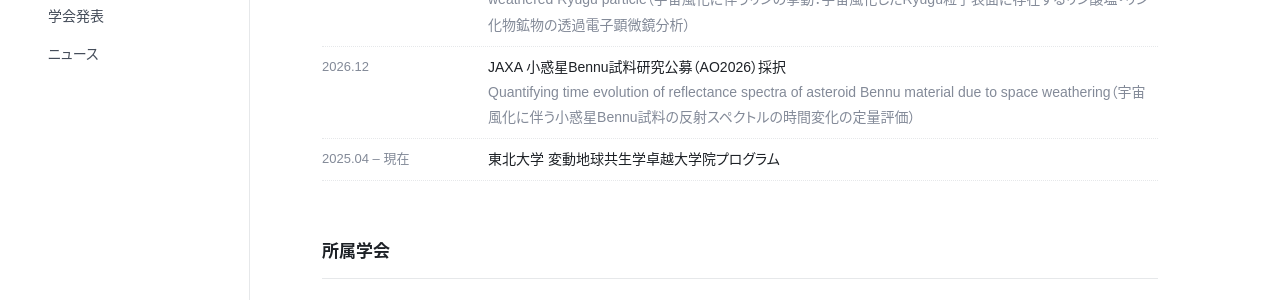
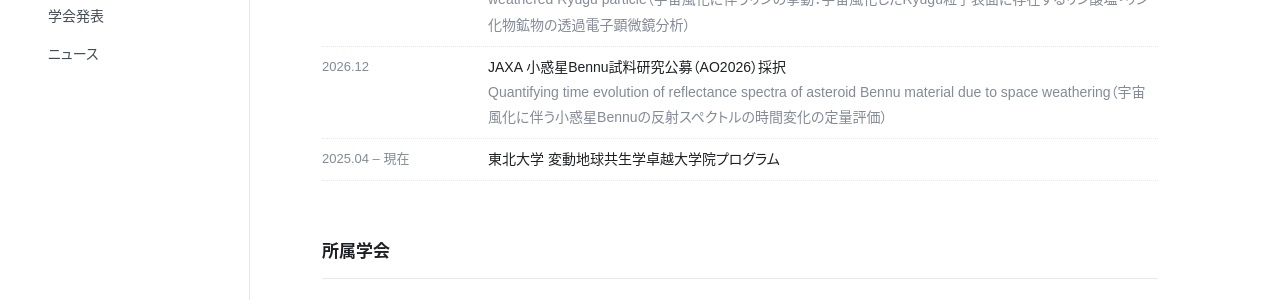
Before and after one commit to takasetaigat1/takasetaigat1.github.io, a Jekyll site: the page built from profile.html, in a window 1280 px wide and 900 px high, scrolled down 1004 px. Shown: the part 288-588 px from the top of the window. Built offline with Jekyll 4.4.1, drawn with Linux system fonts in a browser that asks for light colours; some web fonts are replaced.

Commit message:
JAXA AO JA title wording
Co-Authored-By: Claude Fable 5.1 <noreply@anthropic.com>
Claude-Session: https://claude.ai/code/session_01WJ69PvNMxXwpNZfvYmXkxj

```diff
--- a/_data/profile.yml
+++ b/_data/profile.yml
@@ -56,7 +56,7 @@ grants:
   - period: 2026.12
     text: JAXA 小惑星Bennu試料研究公募（AO2026）採択
     text_en: JAXA Announcement of Opportunity for Bennu samples (AO2026)
-    sub: "Quantifying time evolution of reflectance spectra of asteroid Bennu material due to space weathering（宇宙風化に伴う小惑星Bennu試料の反射スペクトルの時間変化の定量評価）"
+    sub: "Quantifying time evolution of reflectance spectra of asteroid Bennu material due to space weathering（宇宙風化に伴う小惑星Bennuの反射スペクトルの時間変化の定量評価）"
     sub_en: "Quantifying time evolution of reflectance spectra of asteroid Bennu material due to space weathering"
   - period: 2025.04 – 現在
     period_en: 2025.04 – present
```
